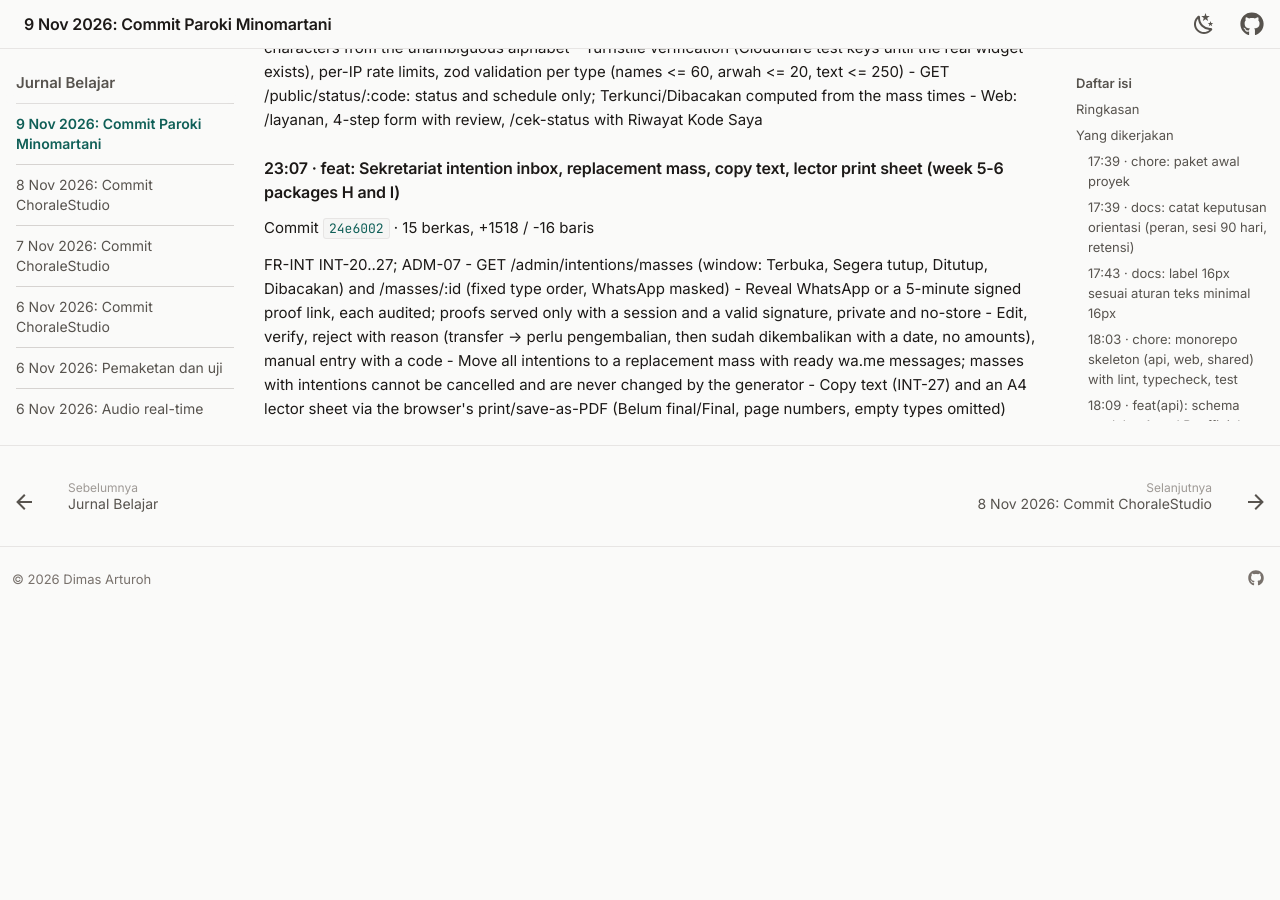
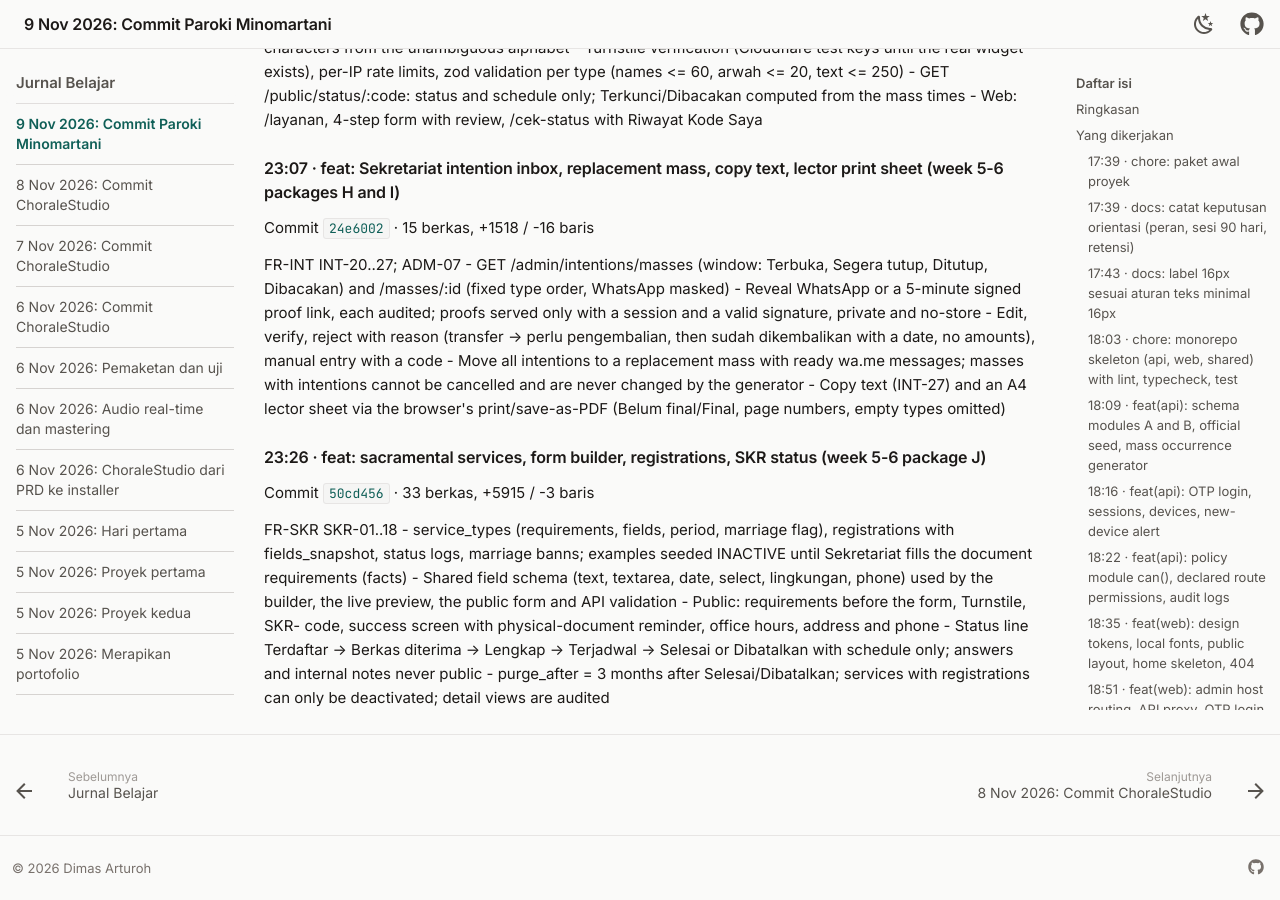
Before and after one commit to dimasarturoh15/dimasarturoh15.github.io, an MkDocs documentation site: the page built from docs/journal/2026-11-09-paroki-minomartani-commit.md, in a window 1280 px wide and 900 px high, scrolled down 5690 px. Built offline with MkDocs 1.6.1 and Material for MkDocs 9.7.7, drawn with Linux system fonts in a browser that asks for light colours; before the commit the page ends 6301 px from its top, so only the background shows below that; some of the changed text lies outside the part shown.

Commit message:
docs: sync Paroki Minomartani commit 50cd456

```diff
--- a/docs/journal/2026-11-09-paroki-minomartani-commit.md
+++ b/docs/journal/2026-11-09-paroki-minomartani-commit.md
@@ -1,12 +1,12 @@
-# 9 November 2026: Catatan commit Paroki Minomartani (24 commit)
+# 9 November 2026: Catatan commit Paroki Minomartani (25 commit)
 
 Halaman ini dibuat otomatis dari riwayat Git [Paroki Minomartani](../projects/paroki-minomartani.md) setiap kali ada commit. Isinya adalah pesan commit apa adanya.
 
 ## Ringkasan
 
-- Jumlah commit: 24
-- Perubahan: 470 berkas, +63272 / -214 baris
-- Rentang waktu: 17:39 sampai 23:07
+- Jumlah commit: 25
+- Perubahan: 503 berkas, +69187 / -217 baris
+- Rentang waktu: 17:39 sampai 23:26
 
 ## Yang dikerjakan
 
@@ -312,3 +312,20 @@ FR-INT INT-20..27; ADM-07
   with intentions cannot be cancelled and are never changed by the generator
 - Copy text (INT-27) and an A4 lector sheet via the browser's print/save-as-PDF
   (Belum final/Final, page numbers, empty types omitted)
+
+### 23:26 · feat: sacramental services, form builder, registrations, SKR status (week 5-6 package J)
+
+Commit [`50cd456`](https://github.com/dimasarturoh15/paroki-minomartani/commit/50cd456c3724918ee3e49b4ad318f540722c93ce) · 33 berkas, +5915 / -3 baris
+
+FR-SKR SKR-01..18
+- service_types (requirements, fields, period, marriage flag), registrations with
+  fields_snapshot, status logs, marriage banns; examples seeded INACTIVE until
+  Sekretariat fills the document requirements (facts)
+- Shared field schema (text, textarea, date, select, lingkungan, phone) used by the
+  builder, the live preview, the public form and API validation
+- Public: requirements before the form, Turnstile, SKR- code, success screen with
+  physical-document reminder, office hours, address and phone
+- Status line Terdaftar -> Berkas diterima -> Lengkap -> Terjadwal -> Selesai or
+  Dibatalkan with schedule only; answers and internal notes never public
+- purge_after = 3 months after Selesai/Dibatalkan; services with registrations can
+  only be deactivated; detail views are audited
```
Also changed, not shown: docs/index.md (+1 -1 lines), docs/journal/index.md (+2 -2 lines), docs/projects/paroki-minomartani.md (+1 -0 lines).
